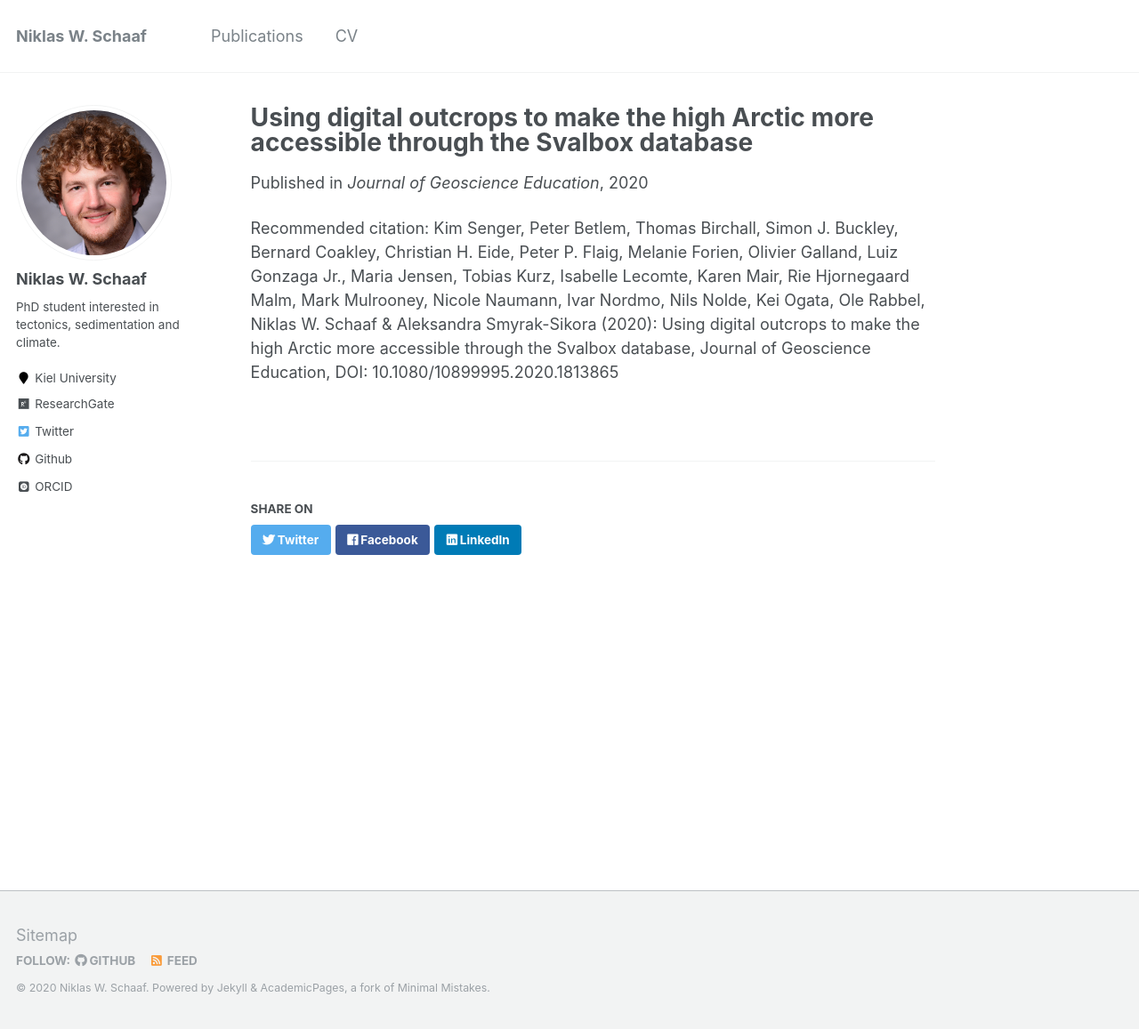
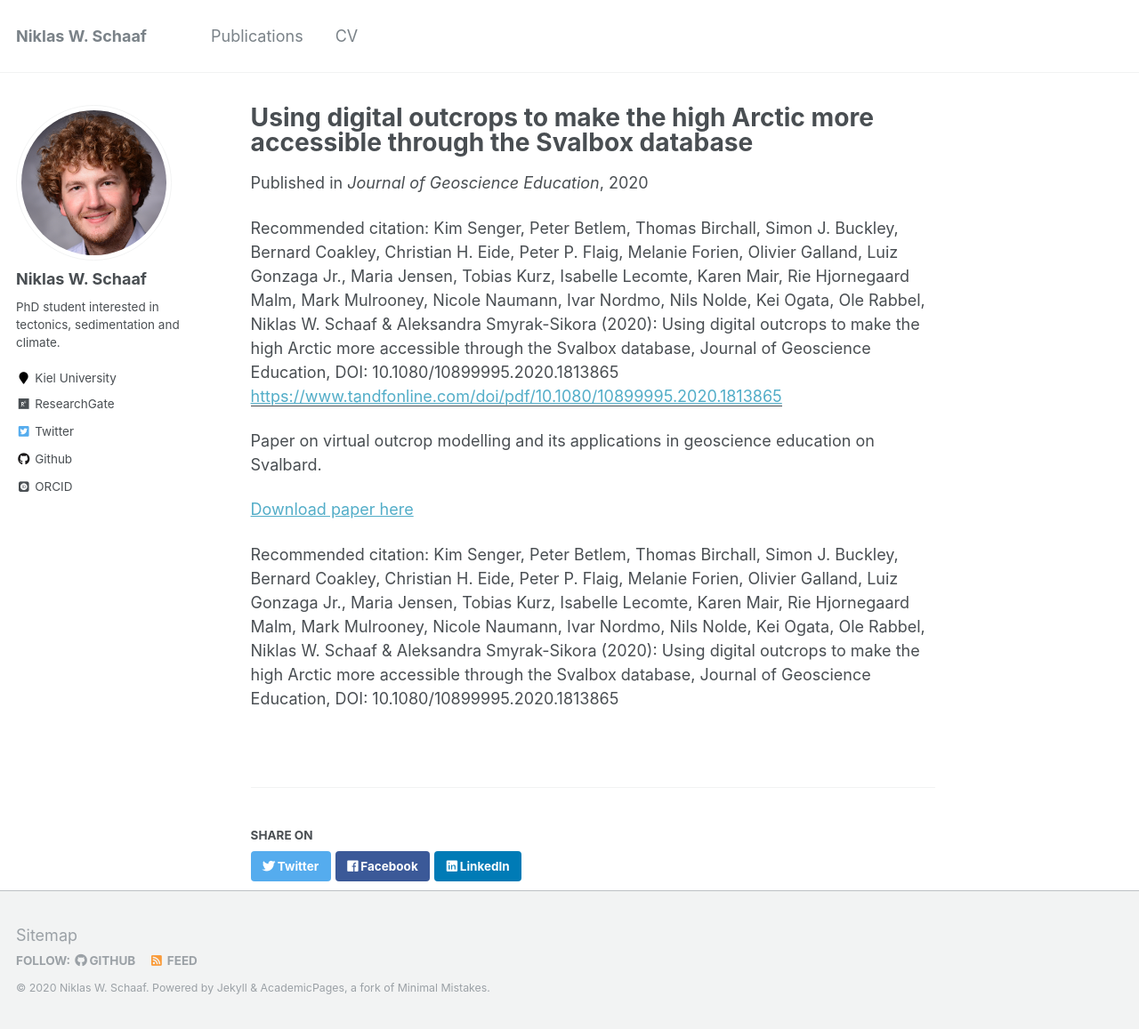
Before and after one commit to NiklasSchaaf/niklasschaaf.github.io, a Jekyll site: the page built from _publications/2020-10-05-Senger_etal_2020.md, in a window 1280 px wide and 1157 px high. Shown: the whole window at 89% size. Built offline with Jekyll 4.4.1, drawn with Linux system fonts in a browser that asks for light colours; some web fonts are replaced.

Commit message:
Senger 2020 3

```diff
--- a/_publications/2020-10-05-Senger_etal_2020.md
+++ b/_publications/2020-10-05-Senger_etal_2020.md
@@ -2,7 +2,14 @@
 title: "Using digital outcrops to make the high Arctic more accessible through the Svalbox database"
 collection: publications
 permalink: /publication/2020-10-05-Senger_etal_2020
+excerpt: 'Paper on virtual outcrop modelling and its applications in geoscience education on Svalbard.'
 date: 2020-10-05
 venue: 'Journal of Geoscience Education'
+paperurl: 'https://www.tandfonline.com/doi/pdf/10.1080/10899995.2020.1813865'
 citation: 'Kim Senger, Peter Betlem, Thomas Birchall, Simon J. Buckley, Bernard Coakley, Christian H. Eide, Peter P. Flaig, Melanie Forien, Olivier Galland, Luiz Gonzaga Jr., Maria Jensen, Tobias Kurz, Isabelle Lecomte, Karen Mair, Rie Hjornegaard Malm, Mark Mulrooney, Nicole Naumann, Ivar Nordmo, Nils Nolde, Kei Ogata, Ole Rabbel, Niklas W. Schaaf &amp; Aleksandra Smyrak-Sikora (2020): Using digital outcrops to make the high Arctic more accessible through the Svalbox database, Journal of Geoscience Education, DOI: 10.1080/10899995.2020.1813865'
 ---
+Paper on virtual outcrop modelling and its applications in geoscience education on Svalbard.
+
+[Download paper here](https://www.tandfonline.com/doi/pdf/10.1080/10899995.2020.1813865)
+
+Recommended citation: Kim Senger, Peter Betlem, Thomas Birchall, Simon J. Buckley, Bernard Coakley, Christian H. Eide, Peter P. Flaig, Melanie Forien, Olivier Galland, Luiz Gonzaga Jr., Maria Jensen, Tobias Kurz, Isabelle Lecomte, Karen Mair, Rie Hjornegaard Malm, Mark Mulrooney, Nicole Naumann, Ivar Nordmo, Nils Nolde, Kei Ogata, Ole Rabbel, Niklas W. Schaaf & Aleksandra Smyrak-Sikora (2020): Using digital outcrops to make the high Arctic more accessible through the Svalbox database, Journal of Geoscience Education, DOI: 10.1080/10899995.2020.1813865
--- a/markdown_generator/publications.tsv
+++ b/markdown_generator/publications.tsv
@@ -1,2 +1,2 @@
 pub_date	title	venue	excerpt	citation	url_slug	paper_url
-2020-10-05	Using digital outcrops to make the high Arctic more accessible through the Svalbox database	Journal of Geoscience Education		Kim Senger, Peter Betlem, Thomas Birchall, Simon J. Buckley, Bernard Coakley, Christian H. Eide, Peter P. Flaig, Melanie Forien, Olivier Galland, Luiz Gonzaga Jr., Maria Jensen, Tobias Kurz, Isabelle Lecomte, Karen Mair, Rie Hjornegaard Malm, Mark Mulrooney, Nicole Naumann, Ivar Nordmo, Nils Nolde, Kei Ogata, Ole Rabbel, Niklas W. Schaaf & Aleksandra Smyrak-Sikora (2020): Using digital outcrops to make the high Arctic more accessible through the Svalbox database, Journal of Geoscience Education, DOI: 10.1080/10899995.2020.1813865	Senger_etal_2020
+2020-10-05	Using digital outcrops to make the high Arctic more accessible through the Svalbox database	Journal of Geoscience Education	Paper on virtual outcrop modelling and its applications in geoscience education on Svalbard.	Kim Senger, Peter Betlem, Thomas Birchall, Simon J. Buckley, Bernard Coakley, Christian H. Eide, Peter P. Flaig, Melanie Forien, Olivier Galland, Luiz Gonzaga Jr., Maria Jensen, Tobias Kurz, Isabelle Lecomte, Karen Mair, Rie Hjornegaard Malm, Mark Mulrooney, Nicole Naumann, Ivar Nordmo, Nils Nolde, Kei Ogata, Ole Rabbel, Niklas W. Schaaf & Aleksandra Smyrak-Sikora (2020): Using digital outcrops to make the high Arctic more accessible through the Svalbox database, Journal of Geoscience Education, DOI: 10.1080/10899995.2020.1813865	Senger_etal_2020	https://www.tandfonline.com/doi/pdf/10.1080/10899995.2020.1813865
```
Also changed, not shown: _pages/cv.md (+2 -2 lines), 1 other file.
